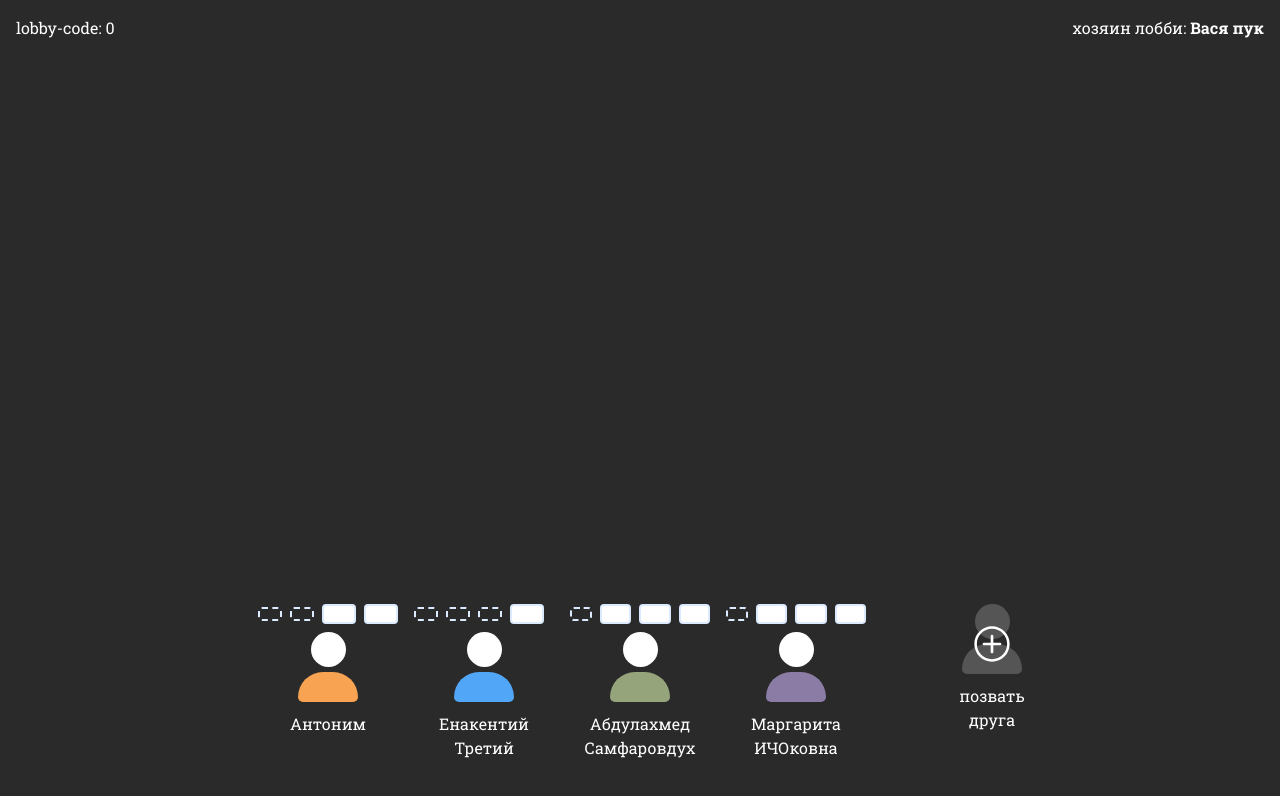
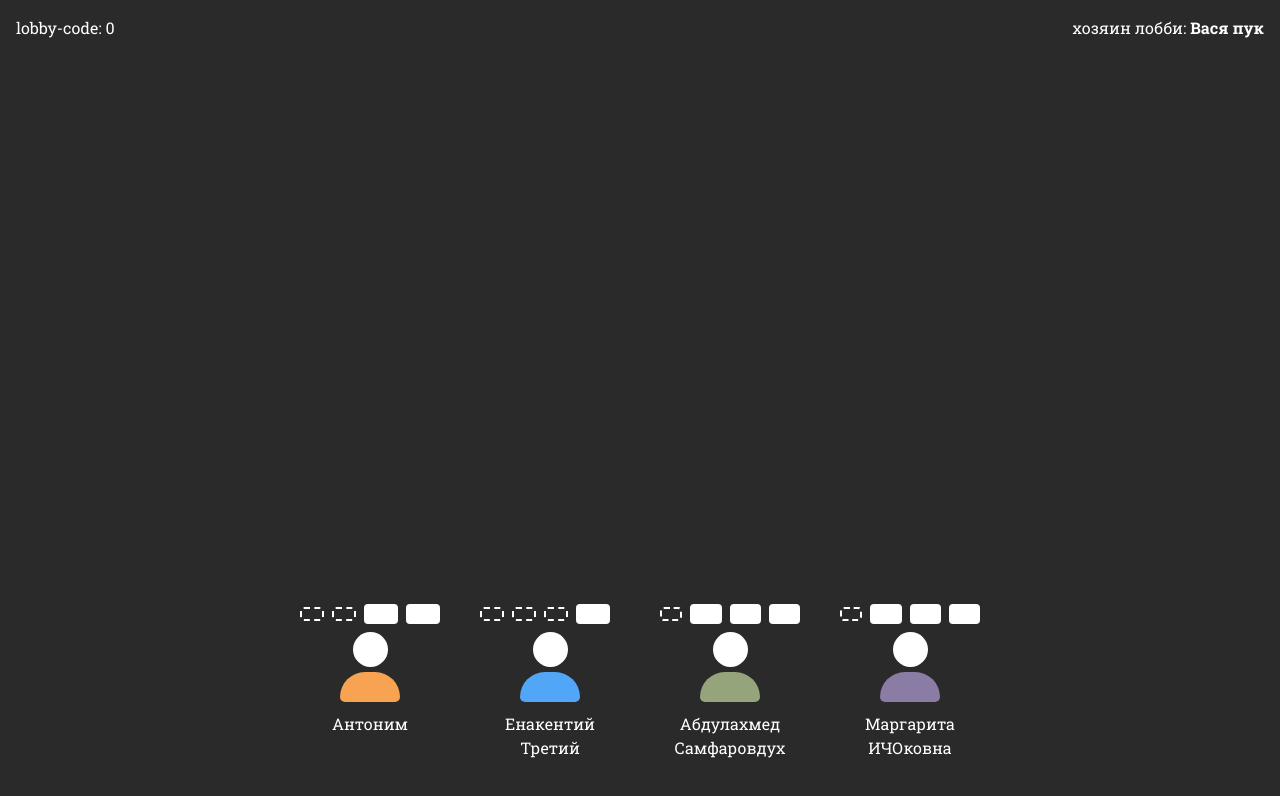
Before and after one commit to NikitaMurugov/WhatIsTheMeme, a React (Create React App) app in the folder frontend/: page /lobby/0 in a window 1280 px wide. Shown: the top 796 px of the page. Built offline with nearby package versions, Linux system fonts and the light colour scheme.

Commit message:
update(frontend): update lobby

```diff
--- a/frontend/src/components/Lobby/UserComponents/User.jsx
+++ b/frontend/src/components/Lobby/UserComponents/User.jsx
@@ -3,11 +3,11 @@ import UserCards from "./UserCards";
 
 const User = ({user}) => {
     return <>
-        <div>
+        <div className=" hover:scale-110 transition">
             <div className="userCards flex gap-2 items-center mb-2 ">
                 <UserCards cards={user.cards} />
             </div>
-            <div className={'userContainer items-center  hover:scale-110 transition'}>
+            <div className={'userContainer items-center '}>
                 <div className={'user'}>
                     <div className={'user__head'}></div>
                     <div className={'user__body'} style={{
--- a/frontend/src/components/Lobby/UserComponents/UserCard.jsx
+++ b/frontend/src/components/Lobby/UserComponents/UserCard.jsx
@@ -1,6 +1,6 @@
 const UserCard = ({card}) => {
     return <>
-        <div className={`border-2 border-blue-100 rounded ${card.active ? 'border-dashed': 'bg-white'} ` } style={{
+        <div className={`rounded ${card.active ? 'border-dashed border-2 border-white ': 'bg-white'} ` } style={{
             width: card.active ? '24px' :'34px',
             height:card.active ? '14px' :'20px',
         }}></div>
--- a/frontend/src/components/Lobby/UserComponents/Users.jsx
+++ b/frontend/src/components/Lobby/UserComponents/Users.jsx
@@ -5,13 +5,13 @@ const Users = ({list}) => {
     return <>
         <div className="w-fit">
             <div
-                className={'grid w-10/12 gap-4'}
+                className={'grid w-10/12 gap-10'}
                 style={{
-                    gridTemplateColumns: `repeat(${list.length + 1}, 140px)`
+                    gridTemplateColumns: `repeat(${list.length}, 140px)`
                 }}
             >
                 {list.map((user, i) => <User user={user} key={i + user.name} />)}
-                <PlusUser />
+                {/*<PlusUser />*/}
             </div>
 
         </div>
```
